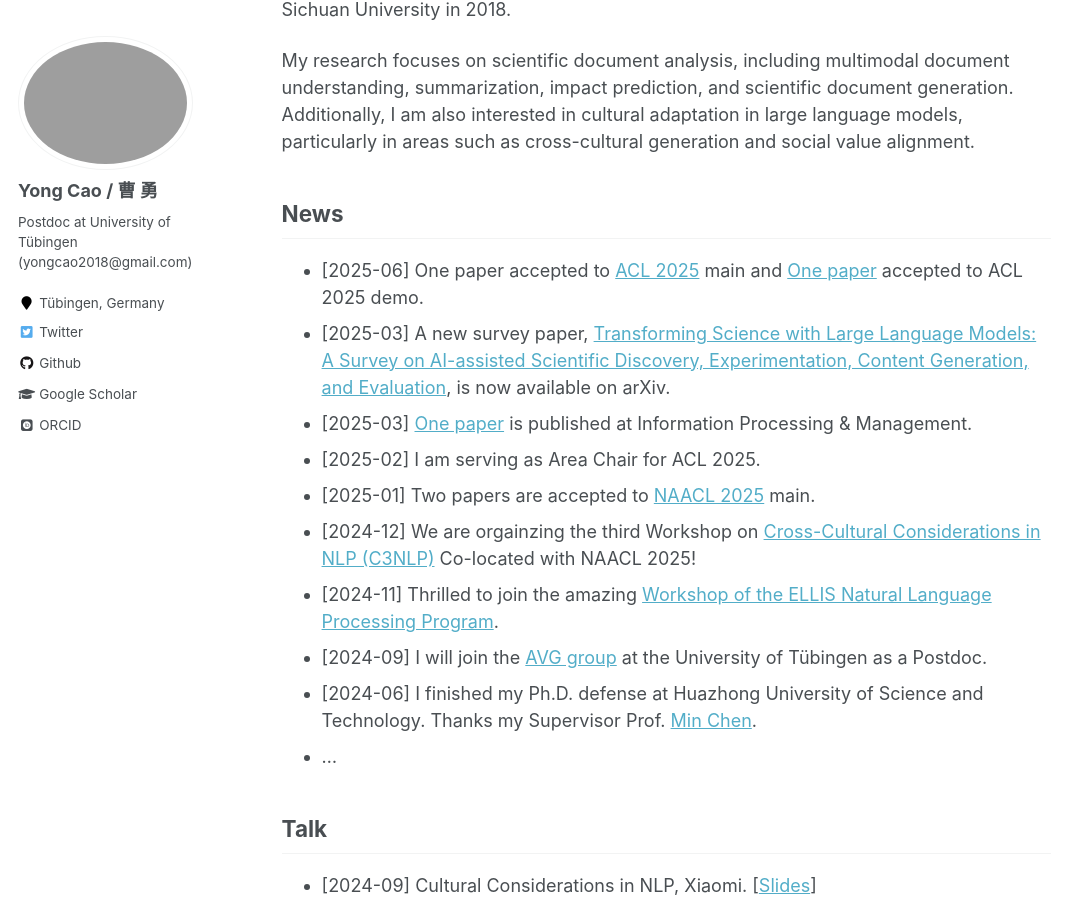
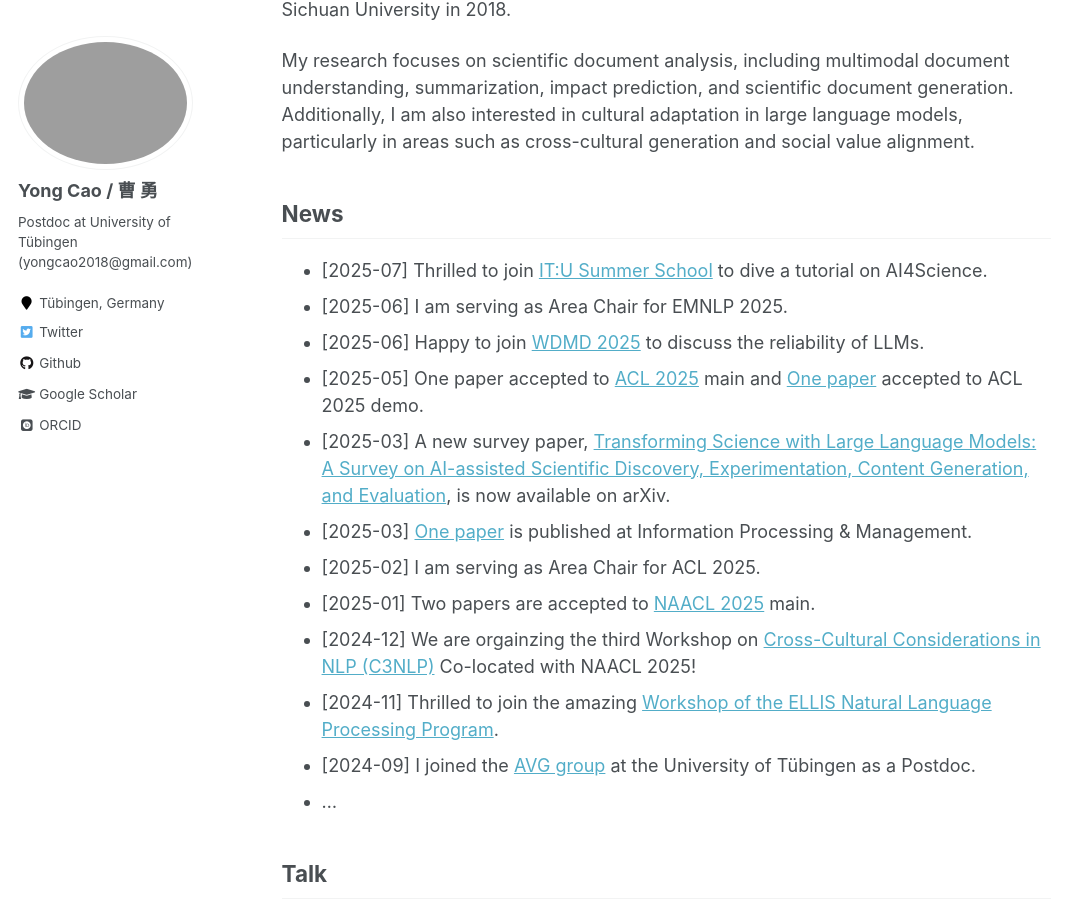
Before and after one commit to yongcaoplus/yongcaoplus.github.io, a Jekyll site: the page built from _pages/about.md, in a window 1280 px wide and 900 px high, scrolled down 299 px. Shown: the whole window, without its empty margins (0-1085 px from the left). Built offline with Jekyll 4.4.1, drawn with Linux system fonts in a browser that asks for light colours; some web fonts are replaced.

Commit message:
add ACL 2025

```diff
--- a/_pages/about.md
+++ b/_pages/about.md
@@ -13,15 +13,18 @@ My research focuses on scientific document analysis, including multimodal docume
 
 News
 ------
-* [2025-06] One paper accepted to [ACL 2025](https://arxiv.org/abs/2407.03884) main and [One paper](https://arxiv.org/abs/2504.08385) accepted to ACL 2025 demo.
+* [2025-07] Thrilled to join [IT:U Summer School](https://it-u.at/en/itu-summer-school-2025-on-nlp/) to dive a tutorial on AI4Science.
+* [2025-06] I am serving as Area Chair for EMNLP 2025.
+* [2025-06] Happy to join [WDMD 2025](https://wdmd-main.github.io/#/program) to discuss the reliability of LLMs.
+* [2025-05] One paper accepted to [ACL 2025](https://arxiv.org/abs/2407.03884) main and [One paper](https://arxiv.org/abs/2504.08385) accepted to ACL 2025 demo.
 * [2025-03] A new survey paper, [Transforming Science with Large Language Models: A Survey on AI-assisted Scientific Discovery, Experimentation, Content Generation, and Evaluation](https://arxiv.org/abs/2502.05151), is now available on arXiv.
 * [2025-03] [One paper](https://www.sciencedirect.com/science/article/pii/S030645732500041X) is published at Information Processing & Management.
 * [2025-02] I am serving as Area Chair for ACL 2025.
 * [2025-01] Two papers are accepted to [NAACL 2025](https://2025.naacl.org/) main.
 * [2024-12] We are orgainzing the third Workshop on [Cross-Cultural Considerations in NLP (C3NLP)](https://c3nlp.github.io/) Co-located with NAACL 2025!
 * [2024-11] Thrilled to join the amazing [Workshop of the ELLIS Natural Language Processing Program](https://www.dagstuhl.de/seminars/seminar-calendar/seminar-details/24485).
-* [2024-09] I will join the [AVG group](https://uni-tuebingen.de/fakultaeten/mathematisch-naturwissenschaftliche-fakultaet/fachbereiche/informatik/lehrstuehle/autonomous-vision/team/) at the University of Tübingen as a Postdoc.
-* [2024-06] I finished my Ph.D. defense at Huazhong University of Science and Technology. Thanks my Supervisor Prof. [Min Chen](https://people.ece.ubc.ca/~minchen/).
+* [2024-09] I joined the [AVG group](https://uni-tuebingen.de/fakultaeten/mathematisch-naturwissenschaftliche-fakultaet/fachbereiche/informatik/lehrstuehle/autonomous-vision/team/) at the University of Tübingen as a Postdoc.
+<!-- * [2024-06] I finished my Ph.D. defense at Huazhong University of Science and Technology. Thanks my Supervisor Prof. [Min Chen](https://people.ece.ubc.ca/~minchen/). -->
 <!-- * [2024-04] [One paper](https://arxiv.org/abs/2407.04999) was accepted by IJCAI 2024. -->
 <!-- * [2024-03] Give a talk at [Max Planck Institute for Human Development](https://www.mpib-berlin.mpg.de/research/research-centers/adaptive-rationality). -->
 <!-- * [2024-02] Give a talk at [Philipps-University Marburg](https://www.uni-marburg.de/en).  -->
```
